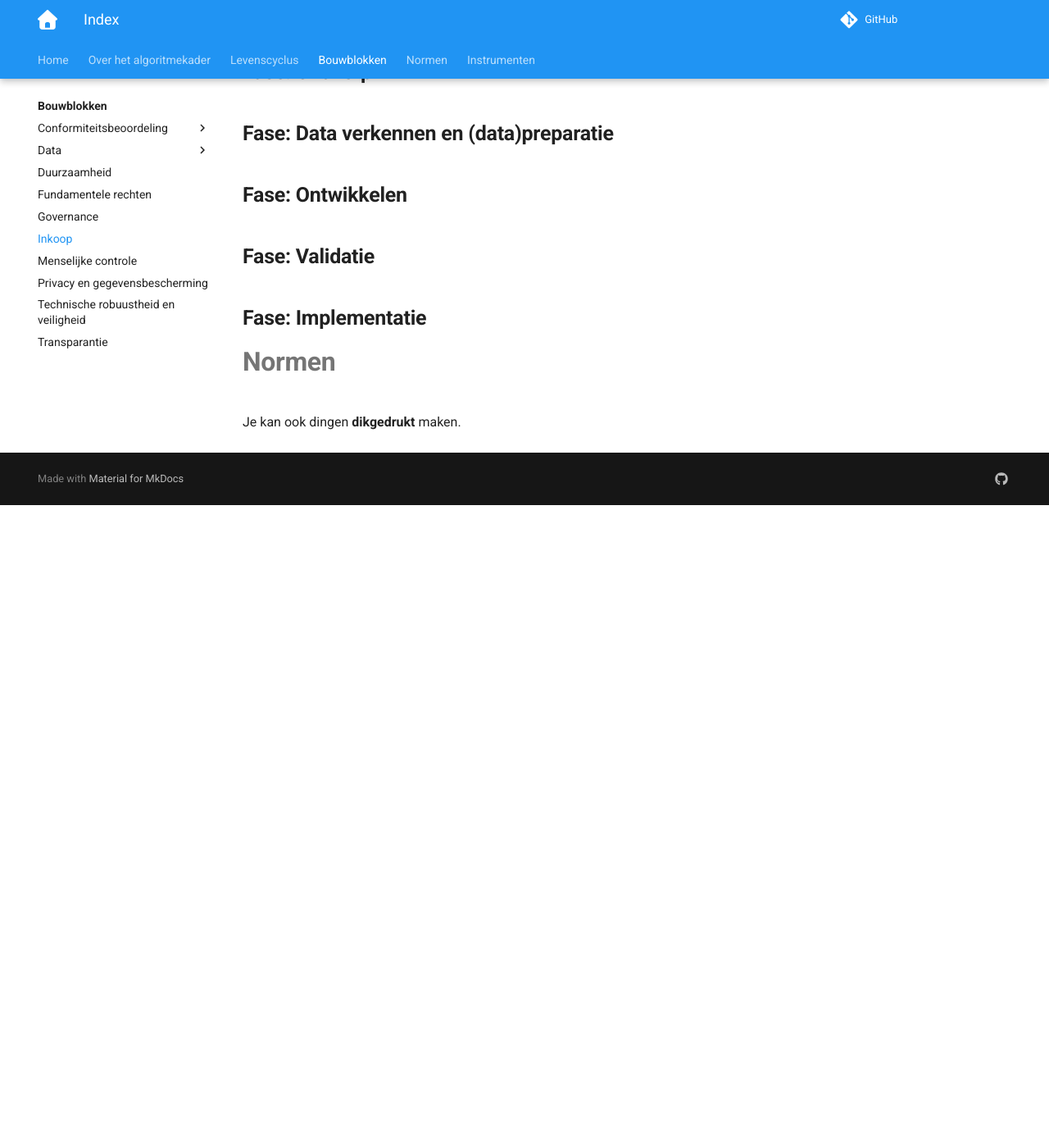
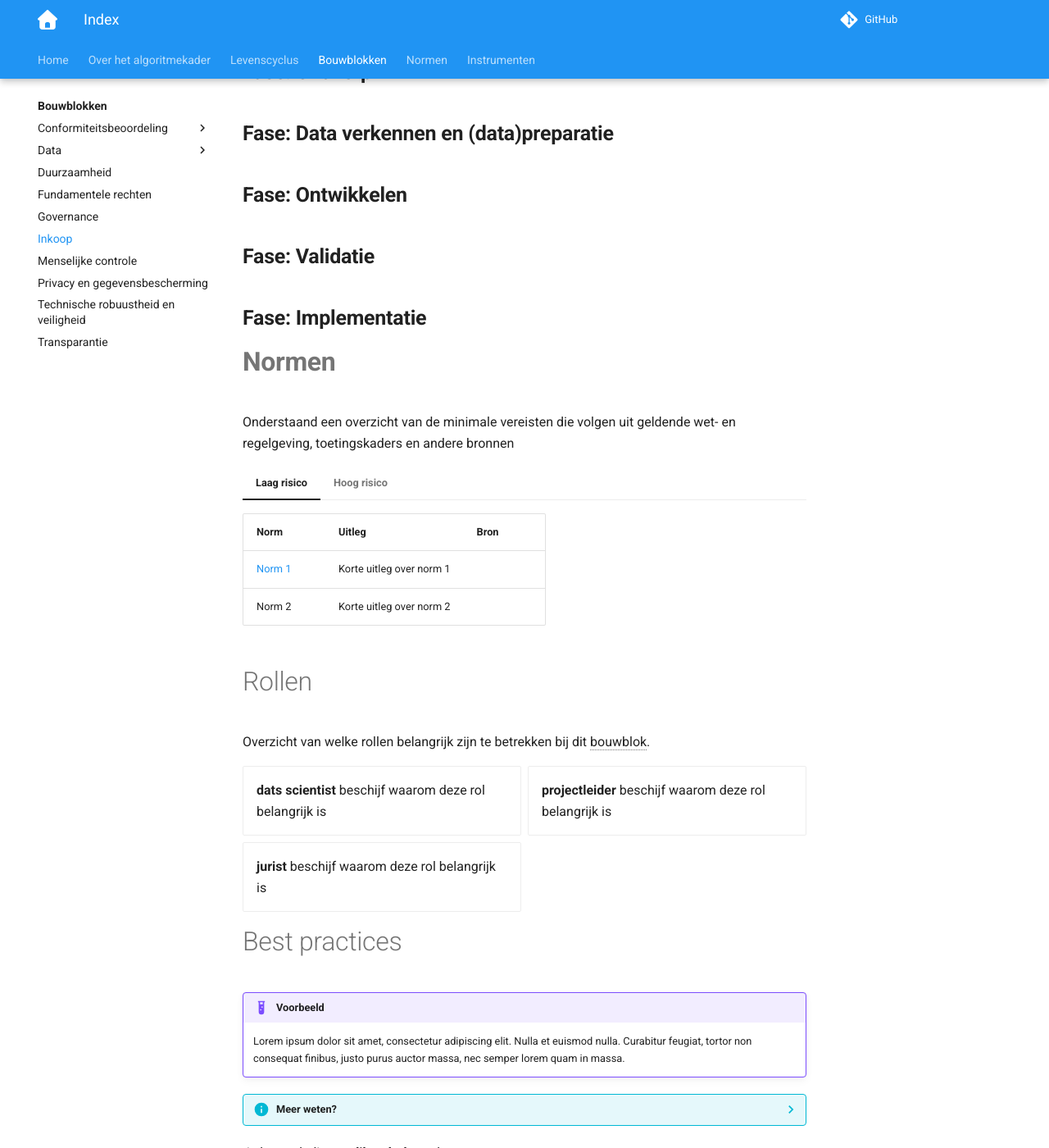
Before and after one commit to ruthkoole/algoritmekader-test, an MkDocs documentation site: the page built from docs/bouwblokken/inkoop/index.md, in a window 1280 px wide and 1400 px high, scrolled down 1302 px. Shown: the whole window at 82% size. Built offline with MkDocs 1.6.1 and Material for MkDocs 9.7.7, drawn with Linux system fonts in a browser that asks for light colours; comment, search, counter and statistics services are not loaded; before the commit the page ends 1918 px from its top, so only the background shows below that.

Commit message:
Update index.md

```diff
--- a/docs/bouwblokken/inkoop/index.md
+++ b/docs/bouwblokken/inkoop/index.md
@@ -34,6 +34,47 @@ Het inkopen van algoritmen en kunstmatige intelligentie door overheidsinstelling
 
 # **Normen**
 
+Onderstaand een overzicht van de minimale vereisten die volgen uit geldende wet- en regelgeving, toetingskaders en andere bronnen
+
+=== "Laag risico"
+
+    | **Norm**                          | **Uitleg**                               | **Bron** |
+    |-----------------------------------|------------------------------------------|----------|
+    | [Norm 1](../../normen/norm1.md)    | Korte uitleg over norm 1                |          |
+    | Norm 2                             | Korte uitleg over norm 2                |          |
+
+=== "Hoog risico"
+
+    | **Norm**                          | **Uitleg**                               | **Bron** |
+    |-----------------------------------|------------------------------------------|----------|
+    | [Norm 1](../../normen/norm1.md)    | Korte uitleg over norm 1                |          |
+    | Norm 2                             | Korte uitleg over norm 2                |          |
+    | Norm 3                             | Korte uitleg over norm 3                |          |
+    | Norm 4                             | Korte uitleg over norm 4                |          |
+
+
+# Rollen
+Overzicht van welke rollen belangrijk zijn te betrekken bij dit bouwblok.
+
+<div class="grid cards" markdown>
+
+- __dats scientist__ beschijf waarom deze rol belangrijk is
+- __projectleider__ beschijf waarom deze rol belangrijk is
+- __jurist__ beschijf waarom deze rol belangrijk is
+
+</div>
+# Best practices
+!!! example "Voorbeeld"
+
+    Lorem ipsum dolor sit amet, consectetur adipiscing elit. Nulla et
+    euismod nulla. Curabitur feugiat, tortor non consequat finibus, justo
+    purus auctor massa, nec semper lorem quam in massa.
+
+??? info "Meer weten?"
+
+    Lorem ipsum dolor sit amet, consectetur adipiscing elit. Nulla et
+    euismod nulla. Curabitur feugiat, tortor non consequat finibus, justo
+    purus auctor massa, nec semper lorem quam in massa.
 
 
 Je kan ook dingen **dikgedrukt** maken.
```
